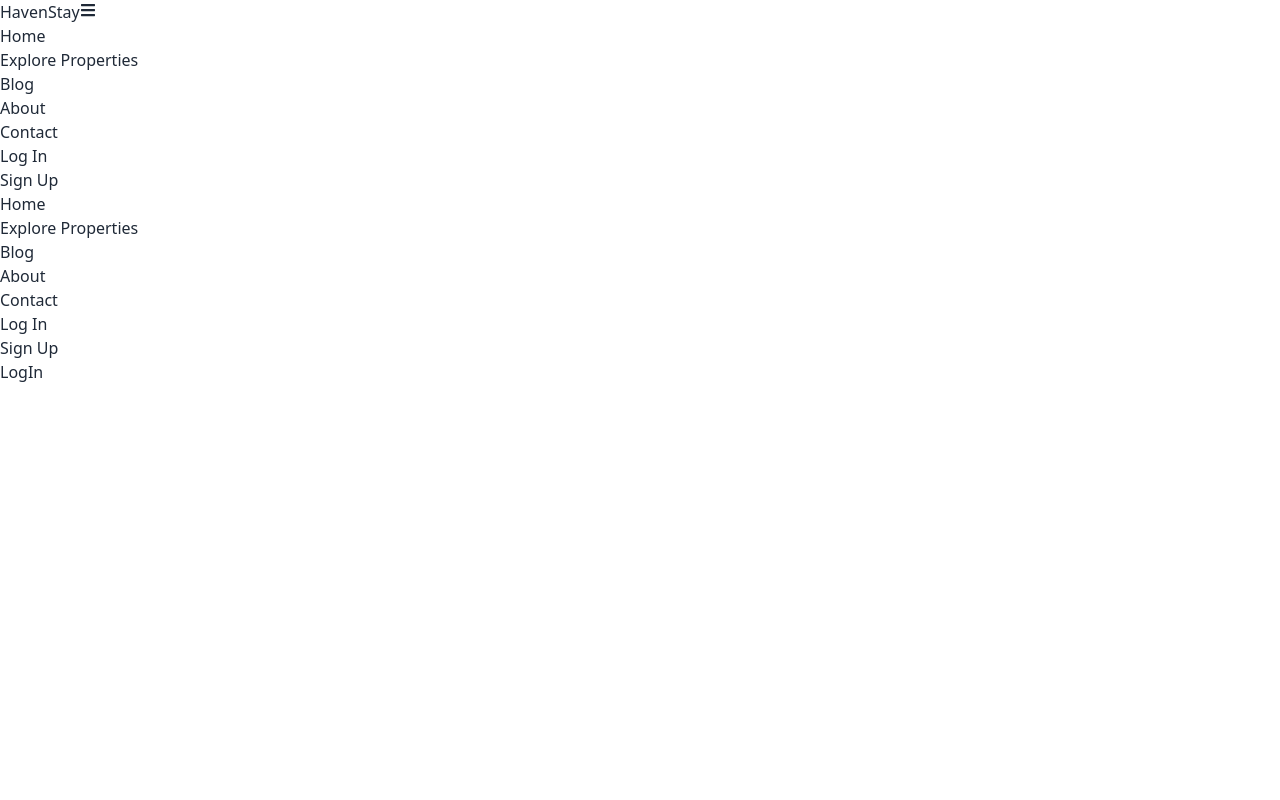
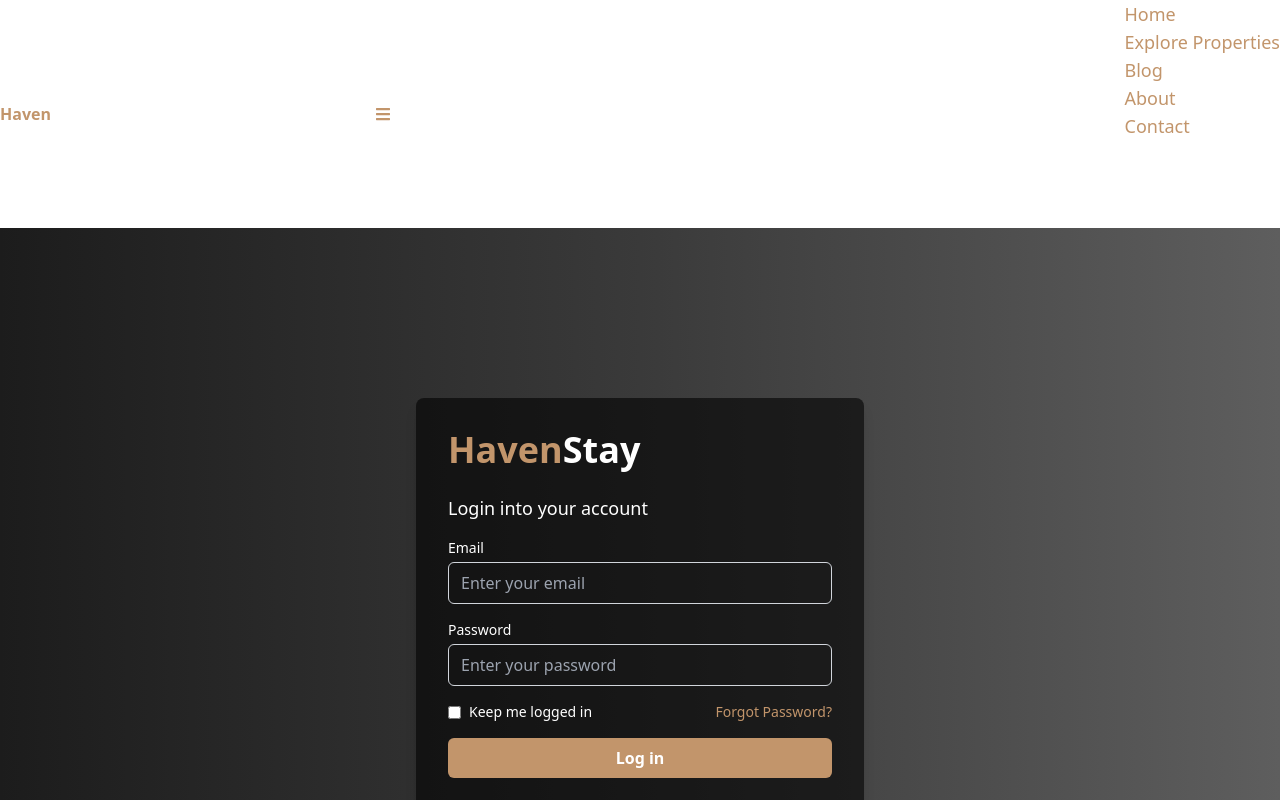
Before and after one commit to ziamnoun/HavenStay, a Next.js app: page /LogIn in a window 1280 px wide. Shown: the top 800 px of the page. Built offline with nearby package versions, Linux system fonts and the light colour scheme.

Commit message:
login page on process

```diff
--- a/src/app/LogIn/page.jsx
+++ b/src/app/LogIn/page.jsx
@@ -1,11 +1,147 @@
+// 'use client'
+// import React from 'react';
+// import Link from 'next/link';
+
+// export default function LoginPage() {
+//   return (
+//     <div
+//       className="h-screen w-full flex items-center justify-center bg-opacity-55"
+//       style={{
+//         backgroundImage: "url('/Pics/yangshuo-mountain-retreat-yangshuo-china.jpg')",
+//         backgroundSize: 'cover',
+//         backgroundPosition: 'center',
+//       }}
+//     >
+//       <div className="bg-black bg-opacity-50 p-8 rounded-lg shadow-lg w-full max-w-md">
+//         {/* Company Logo */}
+//         <h1 className="text-4xl font-bold text-white mb-6">
+//           <span className="text-[#c2956b]">Haven</span>Stay
+//         </h1>
+
+//         {/* Login Form */}
+//         <form>
+//           <h2 className="text-lg text-white mb-4">Login into your account</h2>
+//           <div className="mb-4">
+//             <label htmlFor="email" className="block text-white text-sm mb-1">
+//               Email
+//             </label>
+//             <input
+//               type="email"
+//               id="email"
+//               className="w-full px-3 py-2 border border-gray-300 rounded-md bg-transparent text-white placeholder-gray-400 focus:border-[#c2956b] focus:ring-[#c2956b] focus:outline-none"
+//               placeholder="Enter your email"
+//             />
+//           </div>
+//           <div className="mb-4">
+//             <label htmlFor="password" className="block text-white text-sm mb-1">
+//               Password
+//             </label>
+//             <div className="relative">
+//               <input
+//                 type="password"
+//                 id="password"
+//                 className="w-full px-3 py-2 border border-gray-300 rounded-md bg-transparent text-white placeholder-gray-400 focus:border-[#c2956b] focus:ring-[#c2956b] focus:outline-none"
+//                 placeholder="Enter your password"
+//               />
+//               {/* Eye icon could go here for "Show Password" functionality */}
+//             </div>
+//           </div>
+//           <div className="flex items-center justify-between mb-4">
+//             <label className="flex items-center text-white text-sm">
+//               <input type="checkbox" className="mr-2" />
+//               Keep me logged in
+//             </label>
+//             <Link href="/forgot-password" className="text-[#c2956b] text-sm">
+//               Forgot Password?
+//             </Link>
+//           </div>
+//           <button
+//             type="submit"
+//             className="w-full py-2 bg-[#c2956b] text-white font-semibold rounded-md hover:bg-opacity-90 focus:outline-none"
+//           >
+//             Log in
+//           </button>
+//         </form>
+
+//         {/* Register Link */}
+//         <p className="text-center text-white mt-6">
+//           Don't have an account?{' '}
+//           <Link href="/SignUp" className="text-[#c2956b] font-semibold">
+//             Register
+//           </Link>
+//         </p>
+//       </div>
+//     </div>
+//   );
+// }
+'use client'
 import React from 'react';
+import Link from 'next/link';
 
-const Page = () => {
-    return (
-        <div>
-            LogIn
-        </div>
-    );
+export default function LoginPage() {
+  return (
+    <div
+      className="h-screen w-full flex items-center justify-center bg-gradient-to-r from-[#1c1c1c] via-[#3a3a3a] to-[#5e5e5e]" // Gradient background
+    >
+      <div className="bg-black bg-opacity-60 p-8 rounded-lg shadow-lg w-full max-w-md">
+        {/* Company Logo */}
+        <h1 className="text-4xl font-bold text-white mb-6">
+          <span className="text-[#c2956b]">Haven</span>Stay
+        </h1>
+
+        {/* Login Form */}
+        <form>
+          <h2 className="text-lg text-white mb-4">Login into your account</h2>
+          <div className="mb-4">
+            <label htmlFor="email" className="block text-white text-sm mb-1">
+              Email
+            </label>
+            <input
+              type="email"
+              id="email"
+              className="w-full px-3 py-2 border border-gray-300 rounded-md bg-transparent text-white placeholder-gray-400 focus:border-[#c2956b] focus:ring-[#c2956b] focus:outline-none"
+              placeholder="Enter your email"
+            />
+          </div>
+          <div className="mb-4">
+            <label htmlFor="password" className="block text-white text-sm mb-1">
+              Password
+            </label>
+            <div className="relative">
+              <input
+                type="password"
+                id="password"
+                className="w-full px-3 py-2 border border-gray-300 rounded-md bg-transparent text-white placeholder-gray-400 focus:border-[#c2956b] focus:ring-[#c2956b] focus:outline-none"
+                placeholder="Enter your password"
+              />
+              {/* Eye icon could go here for "Show Password" functionality */}
+            </div>
+          </div>
+          <div className="flex items-center justify-between mb-4">
+            <label className="flex items-center text-white text-sm">
+              <input type="checkbox" className="mr-2" />
+              Keep me logged in
+            </label>
+            <Link href="/forgot-password" className="text-[#c2956b] text-sm">
+              Forgot Password?
+            </Link>
+          </div>
+          <button
+            type="submit"
+            className="w-full py-2 bg-[#c2956b] text-white font-semibold rounded-md hover:bg-opacity-90 focus:outline-none"
+          >
+            Log in
+          </button>
+        </form>
+
+        {/* Register Link */}
+        <p className="text-center text-white mt-6">
+          Don't have an account?{' '}
+          <Link href="/SignUp" className="text-[#c2956b] font-semibold">
+            Register
+          </Link>
+        </p>
+      </div>
+    </div>
+  );
 }
-
-export default Page;
```
Also changed, not shown: public/Pics/yangshuo-mountain-retreat-yangshuo-china.jpg (added).
